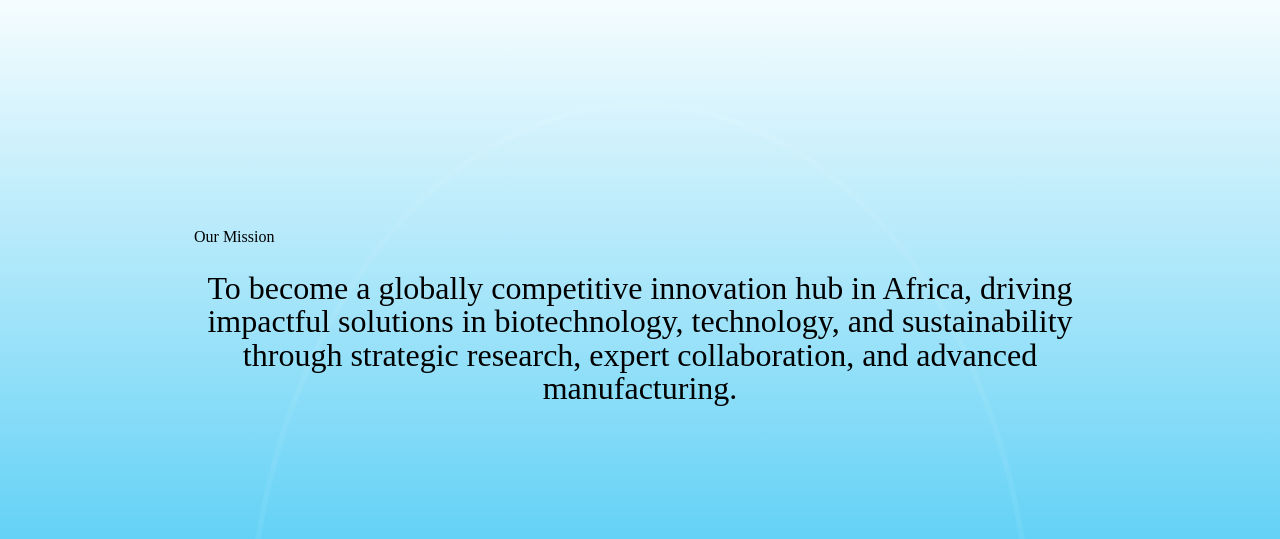
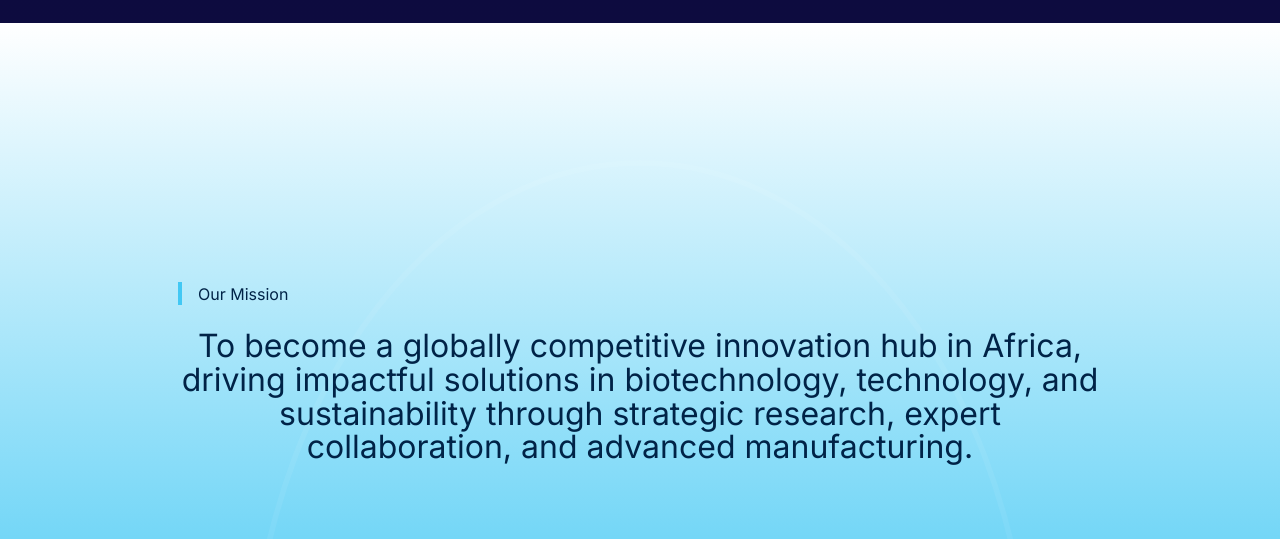
Before and after one commit to ola-fakomi/bs-innnovative, a plain HTML site: page about.html in a window 1280 px wide. Shown: the part 561-1100 px from the top of the page. Drawn offline with Linux system fonts and the light colour scheme; a web font is replaced by a local one.

Commit message:
Apply design tokens to all pages — load tokens.css + system.css on Home, About, Services, Community, Contact

```diff
--- a/about.html
+++ b/about.html
@@ -8,6 +8,8 @@
   <link rel="preconnect" href="https://fonts.googleapis.com" />
   <link rel="preconnect" href="https://fonts.gstatic.com" crossorigin />
   <link href="https://fonts.googleapis.com/css2?family=Inter:ital,wght@0,400;0,500;0,600;0,700;1,400&display=swap" rel="stylesheet" />
+  <link rel="stylesheet" href="assets/css/tokens.css" />
+  <link rel="stylesheet" href="assets/css/system.css" />
   <link rel="stylesheet" href="styles.css" />
 </head>
 <body>
```
Also changed, not shown: contact.html (+2 -0 lines), foundation.html (+2 -0 lines), index.html (+2 -0 lines), services.html (+2 -0 lines).
